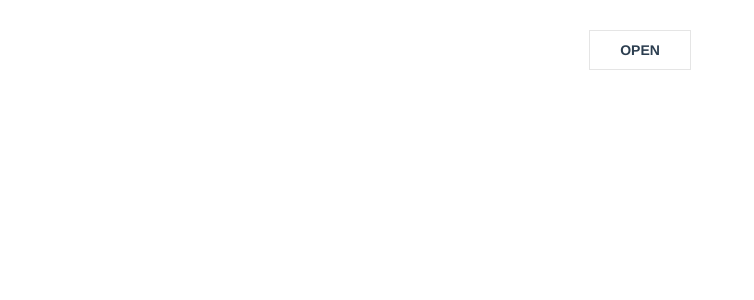
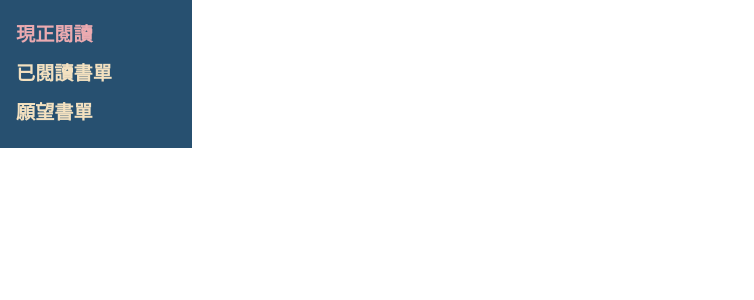
Before and after one commit to 12cassie34/ma-librairie, a Vue app: page / in a window 1280 px wide. Shown: the top 300 px of the page, without its empty margins (0-754 px from the left). Built offline with nearby package versions, Linux system fonts and the light colour scheme.

Commit message:
Add sidebar css style

```diff
--- a/src/App.vue
+++ b/src/App.vue
@@ -27,10 +27,6 @@ export default {
   color: #2c3e50;
 }
 
-#nav {
-  padding: 30px;
-}
-
 #nav a {
   font-weight: bold;
   color: #2c3e50;
--- a/src/components/Sidebar.vue
+++ b/src/components/Sidebar.vue
@@ -1,9 +1,6 @@
 <template>
   <div id="nav">
-    <a href="#offcanvas-slide" class="uk-button uk-button-default" uk-toggle>Open</a>
-
-    <div id="offcanvas-slide" class="uk-offcanvas uk-open" uk-offcanvas>
-      <div class="uk-width-1-2@s">
+    <div class="list-container">
       <ul class="uk-nav-primary uk-nav-parent-icon" uk-nav>
         <li class="uk-active"><router-link to="/">現正閱讀</router-link></li>
         <li class="uk-parent">
@@ -13,12 +10,27 @@
             <li class="disabled"><a href="#">2022</a></li>
           </ul>
         </li>
-          <li class="uk-active"><router-link to="/">願望書單</router-link></li>
+        <li class="uk-active">
+          <router-link to="/wish-list">願望書單</router-link>
+        </li>
       </ul>
-      </div>
     </div>
   </div>
 </template>
 
 <style lang="scss" scoped>
+#nav {
+  width: 15%;
+  background-color: $midnight;
+  .list-container {
+    padding: 1rem;
+    a {
+      font-size: 1.2rem;
+      color: $beach;
+    }
+    a.router-link-exact-active {
+      color: $pink;
+    }
+  }
+}
 </style>
--- a/src/scss/variables.scss
+++ b/src/scss/variables.scss
@@ -1,4 +1,4 @@
 $marron: #955670;
 $midnight: #275070;
-$pint: #EBAAB0;
+$pink: #EBAAB0;
 $beach: #F3E1C0;
```
Lines whose indentation alone changed are shown as unchanged.
